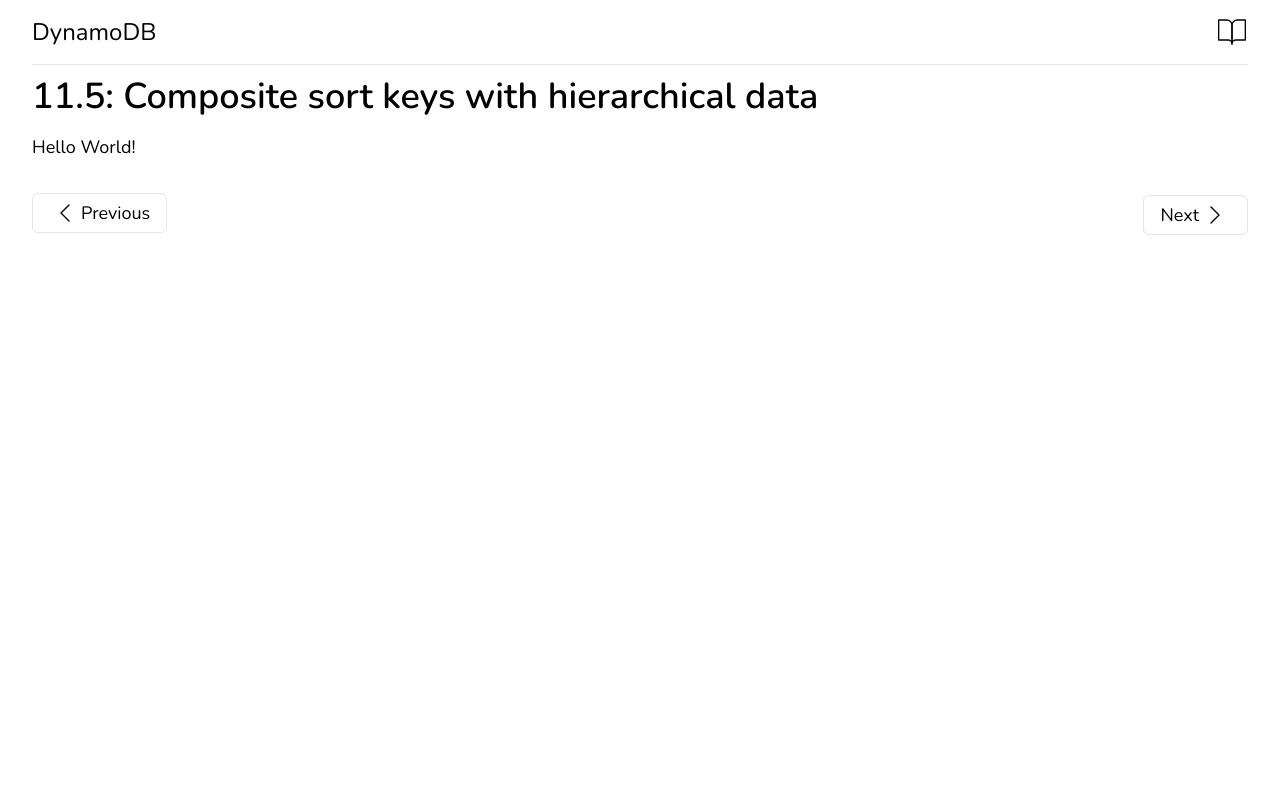
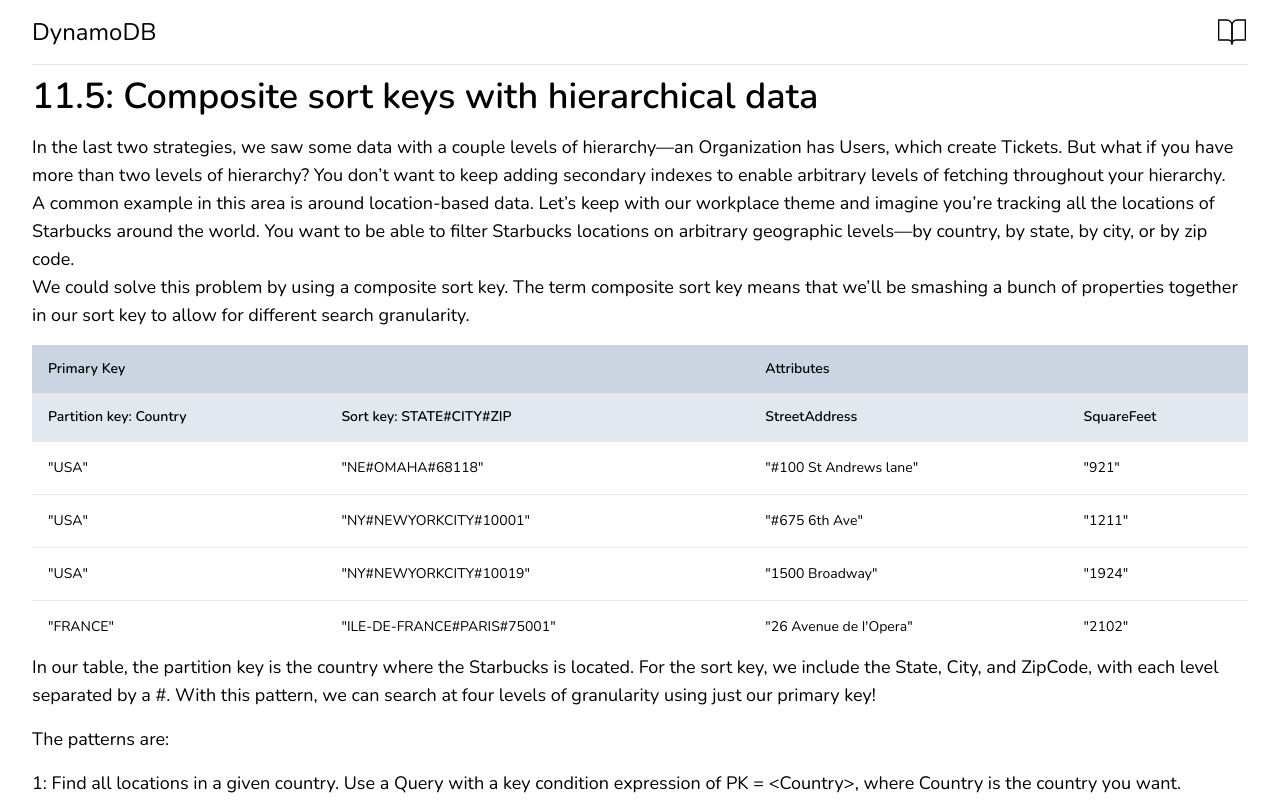
Before and after one commit to 5thComrade/dynamodb, a Next.js app: page /chapter_11/11.5 in a window 1280 px wide. Shown: the top 800 px of the page. Built offline with nearby package versions, Linux system fonts and the light colour scheme.

Commit message:
chapter 11 completed

```diff
--- a/src/app/chapter_11/11.5/page.tsx
+++ b/src/app/chapter_11/11.5/page.tsx
@@ -1,13 +1,87 @@
 import { PageTitle, Paragraph } from "@/components/custom/Typography";
 import Footer from "@/components/custom/Footer";
+import CustomTable from "@/components/custom/CustomTable";
+
+const tableHeaders = [
+  "Country",
+  "STATE#CITY#ZIP",
+  "StreetAddress",
+  "SquareFeet",
+];
+const tableData = [
+  {
+    Country: "USA",
+    "STATE#CITY#ZIP": "NE#OMAHA#68118",
+    StreetAddress: "#100 St Andrews lane",
+    SquareFeet: "921",
+  },
+  {
+    Country: "USA",
+    "STATE#CITY#ZIP": "NY#NEWYORKCITY#10001",
+    StreetAddress: "#675 6th Ave",
+    SquareFeet: "1211",
+  },
+  {
+    Country: "USA",
+    "STATE#CITY#ZIP": "NY#NEWYORKCITY#10019",
+    StreetAddress: "1500 Broadway",
+    SquareFeet: "1924",
+  },
+  {
+    Country: "FRANCE",
+    "STATE#CITY#ZIP": "ILE-DE-FRANCE#PARIS#75001",
+    StreetAddress: "26 Avenue de I'Opera",
+    SquareFeet: "2102",
+  },
+];
 
 export default function Chapter_11_5() {
   return (
     <main>
       <PageTitle>11.5: Composite sort keys with hierarchical data</PageTitle>
-      <Paragraph>Hello World!</Paragraph>
+      <Paragraph>
+        In the last two strategies, we saw some data with a couple levels of
+        hierarchy—an Organization has Users, which create Tickets. But what if
+        you have more than two levels of hierarchy? You don’t want to keep
+        adding secondary indexes to enable arbitrary levels of fetching
+        throughout your hierarchy.
+      </Paragraph>
 
-      <Footer previous="/chapter_11/11.4" next="/chapter_11/11.6" />
+      <Paragraph>
+        A common example in this area is around location-based data. Let’s keep
+        with our workplace theme and imagine you’re tracking all the locations
+        of Starbucks around the world. You want to be able to filter Starbucks
+        locations on arbitrary geographic levels—by country, by state, by city,
+        or by zip code.
+      </Paragraph>
+
+      <Paragraph>
+        We could solve this problem by using a composite sort key. The term
+        composite sort key means that we’ll be smashing a bunch of properties
+        together in our sort key to allow for different search granularity.
+      </Paragraph>
+
+      <CustomTable headers={tableHeaders} tableData={tableData} />
+
+      <Paragraph>
+        In our table, the partition key is the country where the Starbucks is
+        located. For the sort key, we include the State, City, and ZipCode, with
+        each level separated by a #. With this pattern, we can search at four
+        levels of granularity using just our primary key!
+      </Paragraph>
+
+      <Paragraph className="my-4">The patterns are:</Paragraph>
+
+      <Paragraph>{`1: Find all locations in a given country. Use a Query with a key condition expression of PK = <Country>, where Country is the country you want.`}</Paragraph>
+      <Paragraph>{`2: Find all locations in a given country and state. Use a Query with a condition expression of PK = <Country> AND begins_with(SK, '<State>#').`}</Paragraph>
+      <Paragraph>{`3: Find all locations in a given country, state, and city. Use a Query with a condition expression of PK = <Country> AND begins_with(SK, '<State>#<City>').`}</Paragraph>
+      <Paragraph>{`4: Find all locations in a given country, state, city, and zip code. Use a Query with a condition expression of PK = <Country> AND begins_with(SK, '<State>#<City>#<ZipCode>').`}</Paragraph>
+
+      <Paragraph className="my-3">It works best when:</Paragraph>
+      <Paragraph>{`1: You have many levels of hierarchy (>2), and you have access patterns for different levels within the hierarchy.`}</Paragraph>
+      <Paragraph>{`2: When searching at a particular level in the hierarchy, you want all subitems in that level rather than just the items in that level.`}</Paragraph>
+
+      <Footer previous="/chapter_11/11.4" next="/chapter_12" />
     </main>
   );
 }
--- /dev/null
+++ b/src/app/chapter_12/page.tsx
@@ -0,0 +1,15 @@
+import { PageTitle, Paragraph } from "@/components/custom/Typography";
+import Footer from "@/components/custom/Footer";
+
+export default function Chapter_12() {
+  return (
+    <main>
+      <PageTitle>
+        Chapter 12: Strategies for many-to-many relationships
+      </PageTitle>
+      <Paragraph>Hello World!</Paragraph>
+
+      <Footer previous="/chapter_11/11.5" next="/chapter_12/12.1" />
+    </main>
+  );
+}
--- a/src/lib/constants.ts
+++ b/src/lib/constants.ts
@@ -375,4 +375,11 @@
     title: "11.5: Composite sort keys with hierarchical data",
     href: "/chapter_11/11.5",
   },
+  {
+    id: 54,
+    chapter: 12,
+    type: pageType.chapter,
+    title: "12. Strategies for many-to-many relationships",
+    href: "/chapter_12",
+  },
 ];
```
